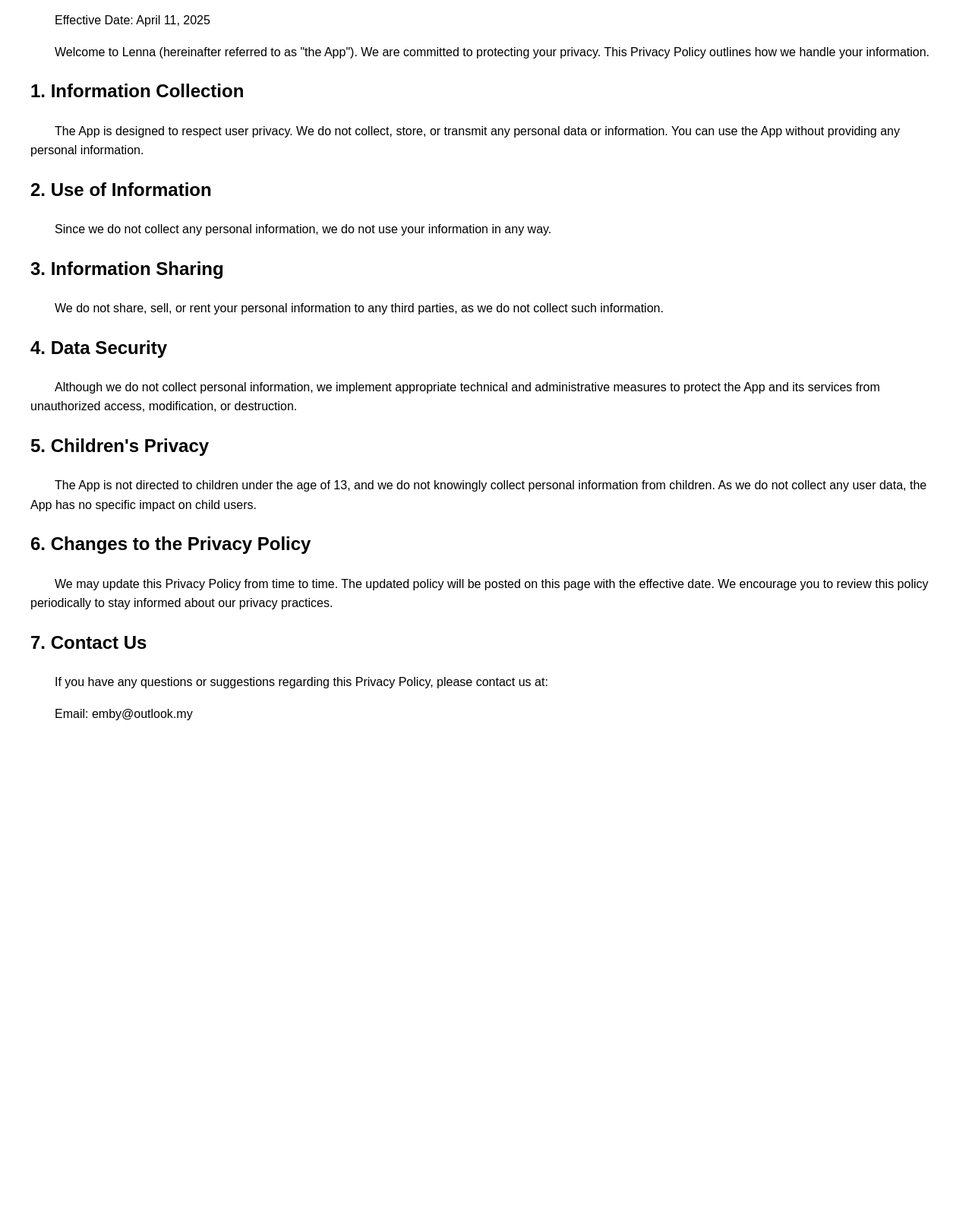
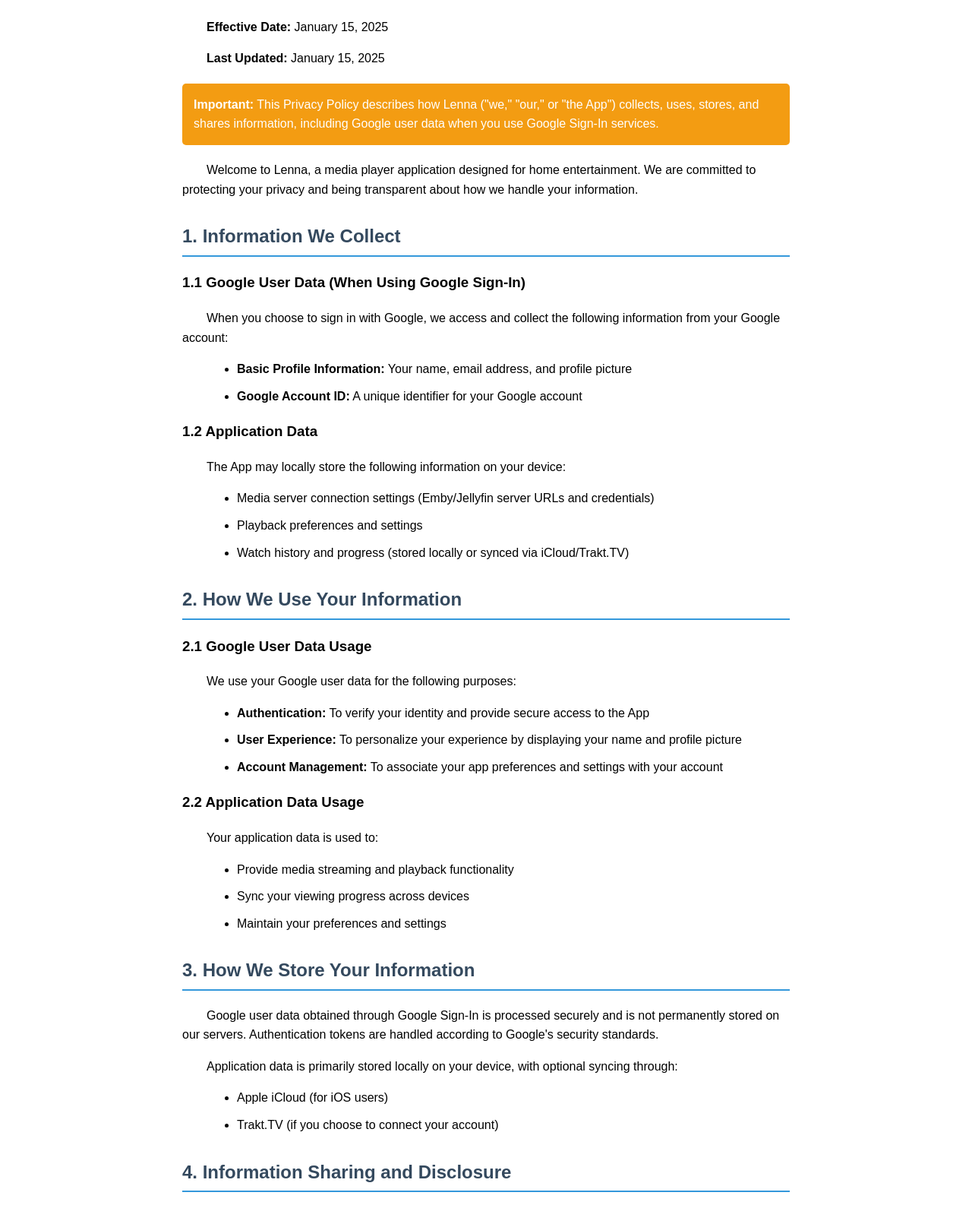
Before and after one commit to LennaApp/LennaApp, a plain HTML site: page privacy-policy/en.html in a window 1280 px wide. Shown: the part 120-1706 px from the top of the page at 76% size. Before the commit the page ends 1128 px from the top, so only its background shows below. Drawn offline with Linux system fonts and the light colour scheme.

Commit message:
Update en.html

```diff
--- a/privacy-policy/en.html
+++ b/privacy-policy/en.html
@@ -10,43 +10,157 @@
       line-height: 1.6;
       margin: 20px;
       padding: 20px;
+      max-width: 800px;
+      margin: 0 auto;
+      padding: 40px 20px;
     }
     h1 {
       text-align: center;
+      color: #2c3e50;
+      margin-bottom: 30px;
     }
     h2 {
-      margin-top: 20px;
+      margin-top: 30px;
+      color: #34495e;
+      border-bottom: 2px solid #3498db;
+      padding-bottom: 5px;
     }
     p {
       text-indent: 2em;
+      margin-bottom: 15px;
+    }
+    .highlight {
+      background-color: #f39c12;
+      color: white;
+      padding: 15px;
+      border-radius: 5px;
+      margin: 20px 0;
+    }
+    .contact-info {
+      background-color: #ecf0f1;
+      padding: 15px;
+      border-radius: 5px;
+      margin-top: 20px;
+    }
+    ul {
+      margin-left: 2em;
+    }
+    li {
+      margin-bottom: 10px;
     }
   </style>
 </head>
 <body>
   <h1>Lenna Privacy Policy</h1>
-  <p>Effective Date: April 11, 2025</p>
-  <p>Welcome to Lenna (hereinafter referred to as "the App"). We are committed to protecting your privacy. This Privacy Policy outlines how we handle your information.</p>
+  <p><strong>Effective Date:</strong> January 15, 2025</p>
+  <p><strong>Last Updated:</strong> January 15, 2025</p>
 
-  <h2>1. Information Collection</h2>
-  <p>The App is designed to respect user privacy. We do not collect, store, or transmit any personal data or information. You can use the App without providing any personal information.</p>
+  <div class="highlight">
+    <p style="text-indent: 0; margin: 0;"><strong>Important:</strong> This Privacy Policy describes how Lenna ("we," "our," or "the App") collects, uses, stores, and shares information, including Google user data when you use Google Sign-In services.</p>
+  </div>
 
-  <h2>2. Use of Information</h2>
-  <p>Since we do not collect any personal information, we do not use your information in any way.</p>
+  <p>Welcome to Lenna, a media player application designed for home entertainment. We are committed to protecting your privacy and being transparent about how we handle your information.</p>
 
-  <h2>3. Information Sharing</h2>
-  <p>We do not share, sell, or rent your personal information to any third parties, as we do not collect such information.</p>
+  <h2>1. Information We Collect</h2>
 
-  <h2>4. Data Security</h2>
-  <p>Although we do not collect personal information, we implement appropriate technical and administrative measures to protect the App and its services from unauthorized access, modification, or destruction.</p>
+  <h3>1.1 Google User Data (When Using Google Sign-In)</h3>
+  <p>When you choose to sign in with Google, we access and collect the following information from your Google account:</p>
+  <ul>
+    <li><strong>Basic Profile Information:</strong> Your name, email address, and profile picture</li>
+    <li><strong>Google Account ID:</strong> A unique identifier for your Google account</li>
+  </ul>
 
-  <h2>5. Children's Privacy</h2>
-  <p>The App is not directed to children under the age of 13, and we do not knowingly collect personal information from children. As we do not collect any user data, the App has no specific impact on child users.</p>
+  <h3>1.2 Application Data</h3>
+  <p>The App may locally store the following information on your device:</p>
+  <ul>
+    <li>Media server connection settings (Emby/Jellyfin server URLs and credentials)</li>
+    <li>Playback preferences and settings</li>
+    <li>Watch history and progress (stored locally or synced via iCloud/Trakt.TV)</li>
+  </ul>
 
-  <h2>6. Changes to the Privacy Policy</h2>
-  <p>We may update this Privacy Policy from time to time. The updated policy will be posted on this page with the effective date. We encourage you to review this policy periodically to stay informed about our privacy practices.</p>
+  <h2>2. How We Use Your Information</h2>
 
-  <h2>7. Contact Us</h2>
-  <p>If you have any questions or suggestions regarding this Privacy Policy, please contact us at:</p>
-  <p>Email: emby@outlook.my</p>
+  <h3>2.1 Google User Data Usage</h3>
+  <p>We use your Google user data for the following purposes:</p>
+  <ul>
+    <li><strong>Authentication:</strong> To verify your identity and provide secure access to the App</li>
+    <li><strong>User Experience:</strong> To personalize your experience by displaying your name and profile picture</li>
+    <li><strong>Account Management:</strong> To associate your app preferences and settings with your account</li>
+  </ul>
+
+  <h3>2.2 Application Data Usage</h3>
+  <p>Your application data is used to:</p>
+  <ul>
+    <li>Provide media streaming and playback functionality</li>
+    <li>Sync your viewing progress across devices</li>
+    <li>Maintain your preferences and settings</li>
+  </ul>
+
+  <h2>3. How We Store Your Information</h2>
+  <p>Google user data obtained through Google Sign-In is processed securely and is not permanently stored on our servers. Authentication tokens are handled according to Google's security standards.</p>
+  <p>Application data is primarily stored locally on your device, with optional syncing through:</p>
+  <ul>
+    <li>Apple iCloud (for iOS users)</li>
+    <li>Trakt.TV (if you choose to connect your account)</li>
+  </ul>
+
+  <h2>4. Information Sharing and Disclosure</h2>
+  <p>We do not sell, trade, or rent your personal information to third parties. We may share your information only in the following circumstances:</p>
+  <ul>
+    <li><strong>With Your Consent:</strong> When you explicitly authorize us to share specific information</li>
+    <li><strong>Service Providers:</strong> With trusted third-party services that help us operate the App (such as iCloud or Trakt.TV), under strict confidentiality agreements</li>
+    <li><strong>Legal Requirements:</strong> When required by law or to protect our rights and the safety of our users</li>
+  </ul>
+
+  <h2>5. Google API Services User Data Policy Compliance</h2>
+  <p>Our use of information received from Google APIs adheres to the <a href="https://developers.google.com/terms/api-services-user-data-policy" target="_blank">Google API Services User Data Policy</a>, including the Limited Use requirements.</p>
+  <p>We commit to:</p>
+  <ul>
+    <li>Using Google user data only for the purposes disclosed in this privacy policy</li>
+    <li>Not transferring Google user data to third parties except as necessary to provide or improve user-facing features</li>
+    <li>Not using Google user data for serving advertisements</li>
+    <li>Not allowing humans to read Google user data unless we have your affirmative agreement for specific messages</li>
+  </ul>
+
+  <h2>6. Data Security</h2>
+  <p>We implement appropriate technical and organizational measures to protect your information against unauthorized access, alteration, disclosure, or destruction. This includes:</p>
+  <ul>
+    <li>Secure authentication protocols for Google Sign-In</li>
+    <li>Encryption of sensitive data in transit and at rest</li>
+    <li>Regular security assessments and updates</li>
+  </ul>
+
+  <h2>7. Your Rights and Choices</h2>
+  <p>You have the following rights regarding your information:</p>
+  <ul>
+    <li><strong>Access:</strong> You can request access to the information we have about you</li>
+    <li><strong>Correction:</strong> You can request correction of inaccurate information</li>
+    <li><strong>Deletion:</strong> You can request deletion of your account and associated data</li>
+    <li><strong>Revoke Access:</strong> You can revoke the App's access to your Google account at any time through your Google Account settings</li>
+  </ul>
+
+  <h2>8. Children's Privacy</h2>
+  <p>The App is not directed to children under the age of 13. We do not knowingly collect personal information from children under 13. If we become aware that we have collected personal information from a child under 13, we will take steps to delete such information promptly.</p>
+
+  <h2>9. Changes to This Privacy Policy</h2>
+  <p>We may update this Privacy Policy from time to time to reflect changes in our practices or applicable laws. When we make material changes, we will:</p>
+  <ul>
+    <li>Update the "Last Updated" date at the top of this policy</li>
+    <li>Notify users through the App or via email if we have your contact information</li>
+    <li>Provide you with the opportunity to review the changes before they take effect</li>
+  </ul>
+
+  <h2>10. International Data Transfers</h2>
+  <p>Your information may be transferred to and processed in countries other than your own. We ensure that such transfers comply with applicable data protection laws and implement appropriate safeguards.</p>
+
+  <h2>11. Contact Us</h2>
+  <div class="contact-info">
+    <p style="text-indent: 0;"><strong>If you have any questions, concerns, or requests regarding this Privacy Policy or our data practices, please contact us:</strong></p>
+    <p style="text-indent: 0;"><strong>Email:</strong> emby@outlook.my</p>
+    <p style="text-indent: 0;"><strong>Response Time:</strong> We will respond to your inquiries within 30 days</p>
+  </div>
+
+  <hr style="margin: 40px 0;">
+  <p style="text-align: center; color: #7f8c8d; font-size: 0.9em;">This Privacy Policy is effective as of the date stated above and applies to all users of the Lenna application.</p>
 </body>
 </html>
```
